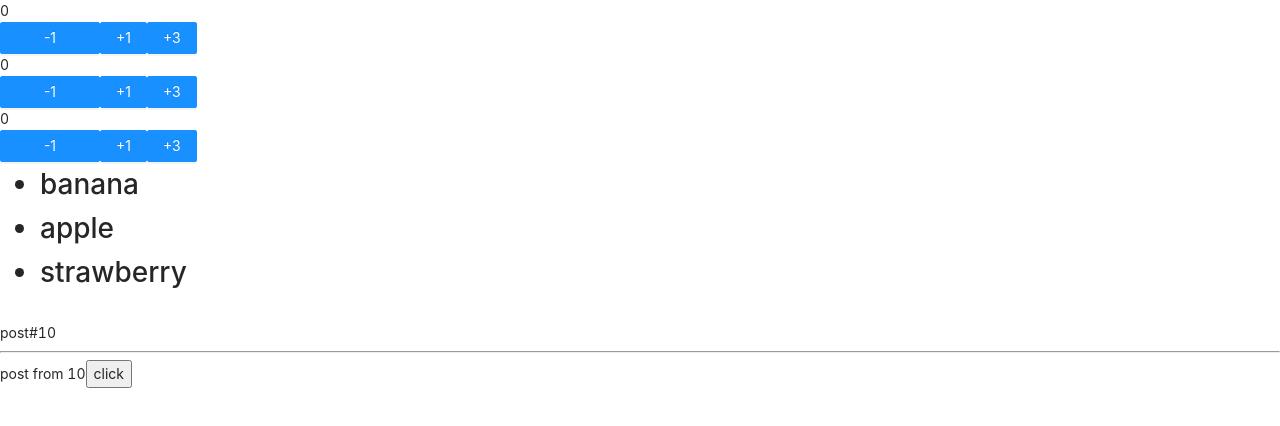
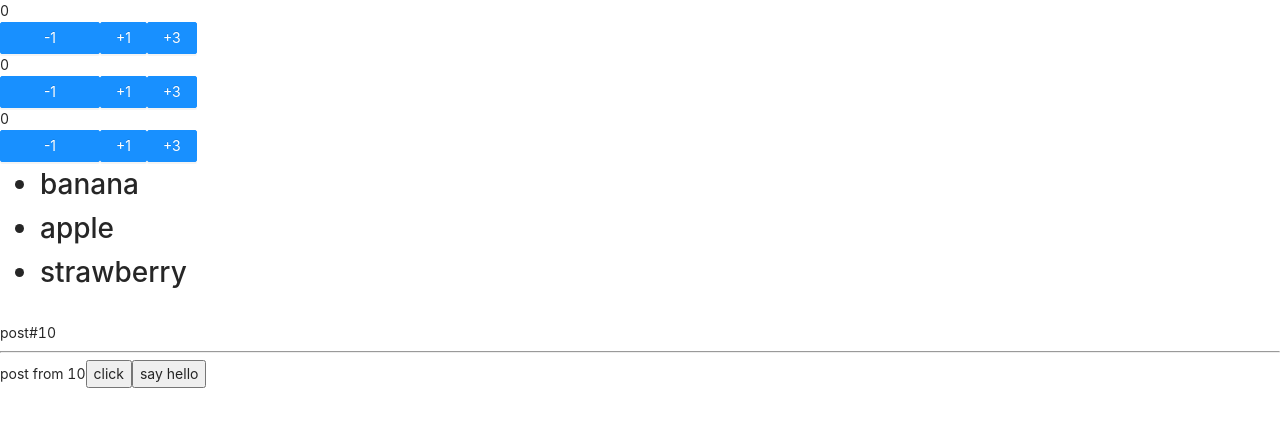
Before and after one commit to mrsimplelife/ReactBasic, a React (Create React App) app in the folder react-frontend/: page / in a window 1280 px wide. Shown: the top 426 px of the page. Built offline with nearby package versions, Linux system fonts and the light colour scheme.

Commit message:
Add themedButton

```diff
--- a/react-frontend/package.json
+++ b/react-frontend/package.json
@@ -7,6 +7,7 @@
     "@testing-library/react": "^11.1.0",
     "@testing-library/user-event": "^12.1.10",
     "antd": "^4.13.1",
+    "prop-types": "^15.7.2",
     "react": "^17.0.1",
     "react-dom": "^17.0.1",
     "react-scripts": "4.0.3",
--- a/react-frontend/src/App.js
+++ b/react-frontend/src/App.js
@@ -1,6 +1,8 @@
 import { Button } from "antd";
 import "App.css";
 import { Component } from "react";
+import PropTypes from "prop-types";
+import ThemedButton from "ThemedButton";
 
 const action = {
   init(initialValue) {
@@ -70,8 +72,10 @@ class Fruit extends Component {
     );
   }
 }
-
 class PostDetail extends Component {
+  static propTypes = {
+    postId: PropTypes.number.isRequired,
+  };
   state = {
     postDetail: null,
   };
@@ -121,7 +125,9 @@ class App extends Component {
         <Counter initialValue={0} />
         <Fruit fruits={fruits} />
         <PostDetail postId={this.state.postId} />
+        {/* <PostDetail /> */}
         <button onClick={() => this.setState({ postId: 20 })}>click</button>
+        <ThemedButton label="say hello" />
       </div>
     );
   }
--- /dev/null
+++ b/react-frontend/src/ThemedButton.js
@@ -0,0 +1,17 @@
+import PropsTypes from "prop-types";
+function ThemedButton({ theme, label, ...restProps }) {
+  //   console.log(theme, label);
+  return (
+    <button className={`btn btn-${theme}`} {...restProps}>
+      {label}
+    </button>
+  );
+}
+ThemedButton.defaultProps = {
+  theme: "default",
+};
+ThemedButton.propTypes = {
+  theme: PropsTypes.string,
+  label: PropsTypes.string.isRequired,
+};
+export default ThemedButton;
```
